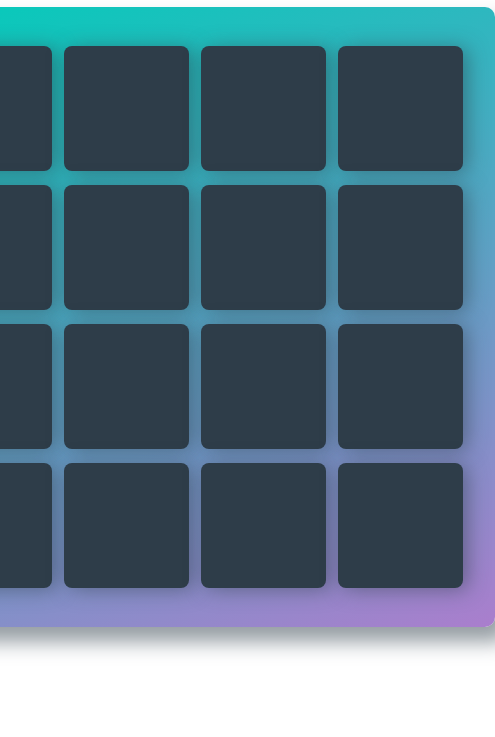
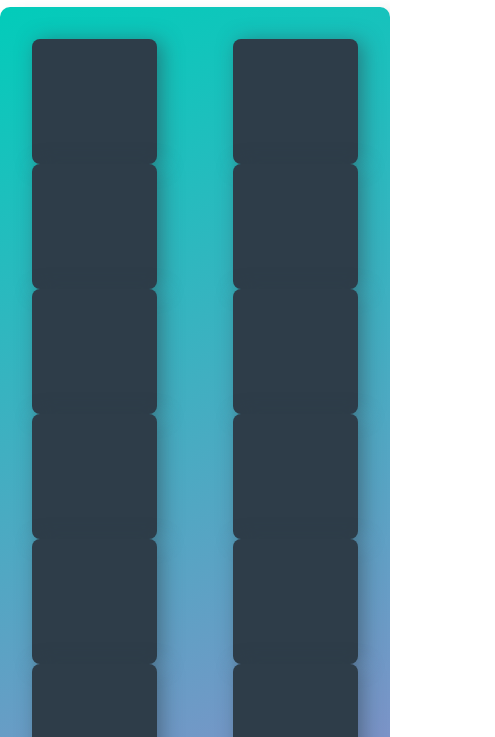
Before and after one commit to PauloHARocha/memory-game-project, a plain HTML site: page index.html in a window 390 px wide. Shown: the part 107-844 px from the top of the page, 495 px wide, since content can reach past the window. Drawn offline with nearby package versions, Linux system fonts and the light colour scheme; a web font is replaced by a local one.

Commit message:
Ajusting responsive width.

```diff
--- a/css/app.css
+++ b/css/app.css
@@ -38,7 +38,8 @@ h1 {
  */
 
 .deck {
-    width: 600px;
+    max-width: 600px;
+    width: 100%;
     min-height: 620px;
     background: linear-gradient(160deg, #02ccba 0%, #aa7ecd 100%);
     padding: 32px;
```
